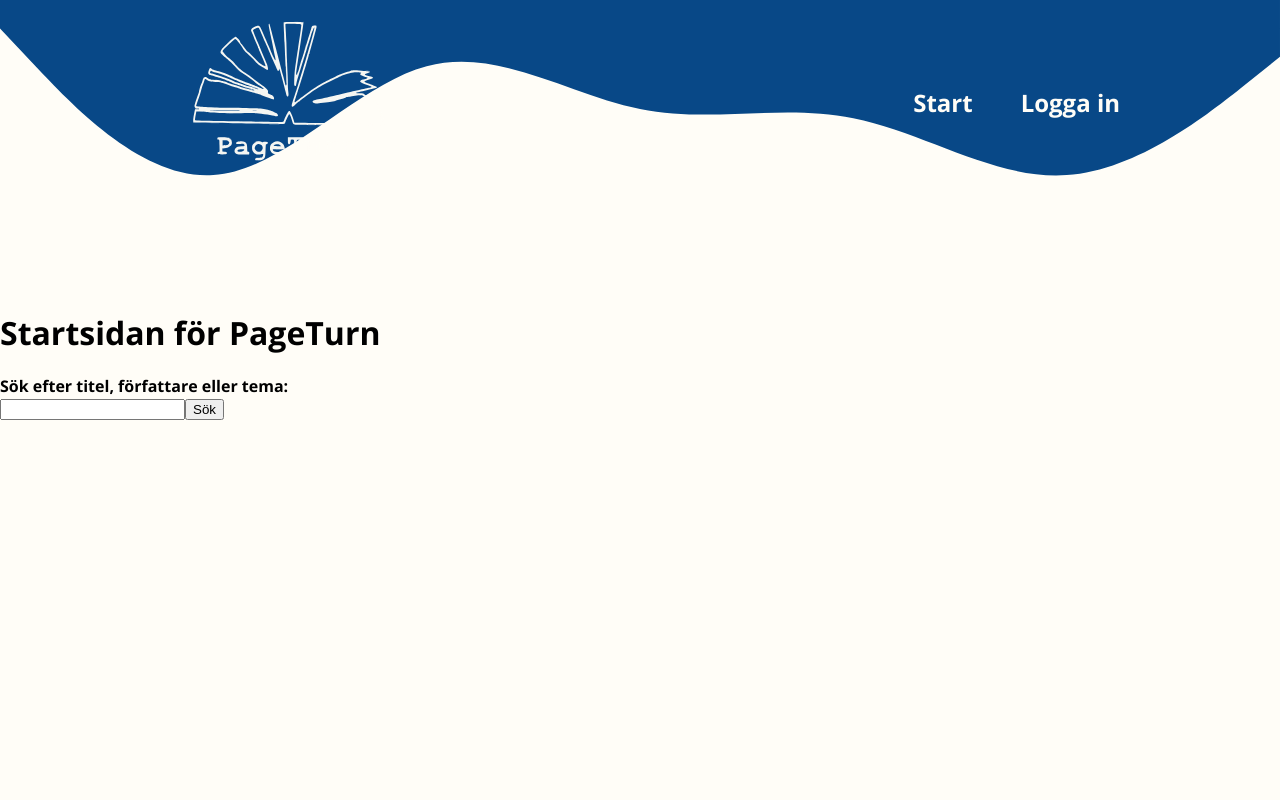
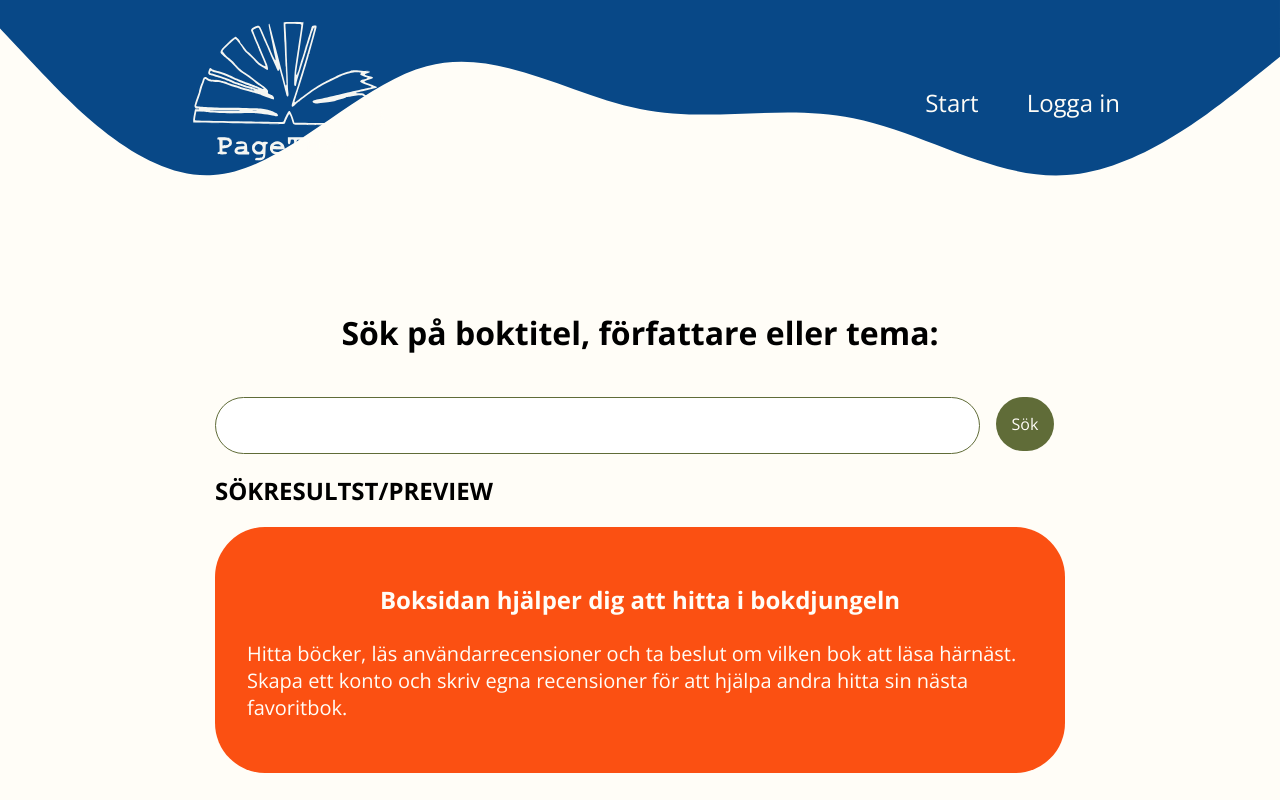
Before and after one commit to stinaRamona/projektReact, a React (Vite) app: page / in a window 1280 px wide. Built offline with nearby package versions, Linux system fonts and the light colour scheme.

Commit message:
lagt till lite css för startsida och formulär

```diff
--- a/src/components/Header.tsx
+++ b/src/components/Header.tsx
@@ -8,7 +8,7 @@ const Header = () => {
     <>
     <header>
         <div id="logoWrapper">
-            <img src={LogoWhite} alt="PageTurn logga" />
+            <NavLink to="/"><img src={LogoWhite} alt="PageTurn logga" /></NavLink>
         </div>
         <ul>
             <li><NavLink className="nav-link" to="/">Start</NavLink></li>
--- /dev/null
+++ b/src/components/InfoDiv.tsx
@@ -0,0 +1,15 @@
+import "../css/InfoDiv.css";
+
+const InfoDiv = () => {
+  return (
+    <div id="infoDiv">
+        <h3>Boksidan hjälper dig att hitta i bokdjungeln</h3>
+        <p>
+        Hitta böcker, läs användarrecensioner och ta beslut om vilken bok att läsa härnäst.
+        Skapa ett konto och skriv egna recensioner för att hjälpa andra hitta sin nästa favoritbok.
+        </p>
+    </div>
+  )
+}
+
+export default InfoDiv
--- a/src/components/SearchBar.tsx
+++ b/src/components/SearchBar.tsx
@@ -1,4 +1,5 @@
 import { useState } from "react";
+import "../css/SearchBar.css";
 
 const SearchBar = () => {
 
@@ -29,8 +30,8 @@ const SearchBar = () => {
 
   return (
     <>
+      <h1>Sök på boktitel, författare eller tema:</h1>
       <form onSubmit={getSearchedBooks}>
-        <label htmlFor="searchValue">Sök efter titel, författare eller tema:</label>
         <br />
         <input type="text" name="searchValue" id="searchValue" value={searchData}
         onChange={(event) => setSearchData(event.target.value)} //värdet från baren.
--- /dev/null
+++ b/src/css/InfoDiv.css
@@ -0,0 +1,11 @@
+
+#infoDiv {
+    background-color: #FB5012;
+    color: #fffdf7;
+    padding: 2em;
+    border-radius: 50px;
+}
+
+#infoDiv h3 {
+    text-align: center;
+}
--- /dev/null
+++ b/src/css/SearchBar.css
@@ -0,0 +1,30 @@
+form {
+    width: 100%;
+}
+
+input[type=text] {
+    padding: 1.5em;
+    border: solid 1px #606C38;
+    border-radius: 50px;
+    width: 85%;
+}
+
+input[type=submit] {
+    background-color: #606C38;
+    color: #FFFDF7;
+    padding: 1em;
+    font-family: "Open Sans", sans-serif;
+    border-radius: 50px;
+    margin-left: 1em;
+    border: none;
+    font-size: 1em;
+}
+
+input[type=submit]:hover {
+    background-color: #47502a;
+    cursor: pointer;
+}
+
+h1 {
+    text-align: center;
+}
--- a/src/index.css
+++ b/src/index.css
@@ -1,7 +1,20 @@
 body {
   font-family: "Open Sans", sans-serif;
   font-style: normal;
-  font-weight: bold;
   margin: 0;
   background-color: #fffdf7;
 }
+
+main {
+  width: 100%;
+  max-width: 850px;
+  margin: 0 auto;
+}
+
+h3 {
+  font-size: 1.5em
+}
+
+p {
+  font-size: 1.25em;
+}
--- a/src/pages/HomePage.tsx
+++ b/src/pages/HomePage.tsx
@@ -1,10 +1,14 @@
 import SearchBar from "../components/SearchBar"
+import InfoDiv from "../components/InfoDiv"
 
 const HomePage = () => {
   return (
     <div>
-      <h1>Startsidan för PageTurn</h1>
       <SearchBar />
+
+      <h2>SÖKRESULTST/PREVIEW</h2>
+
+      <InfoDiv />
     </div>
   )
 }
```
